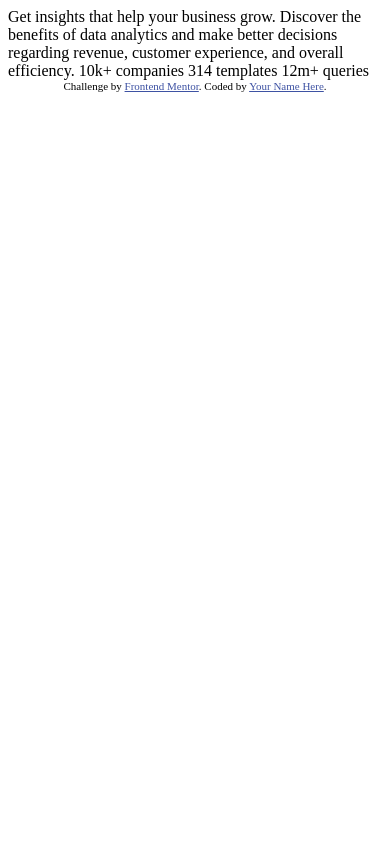
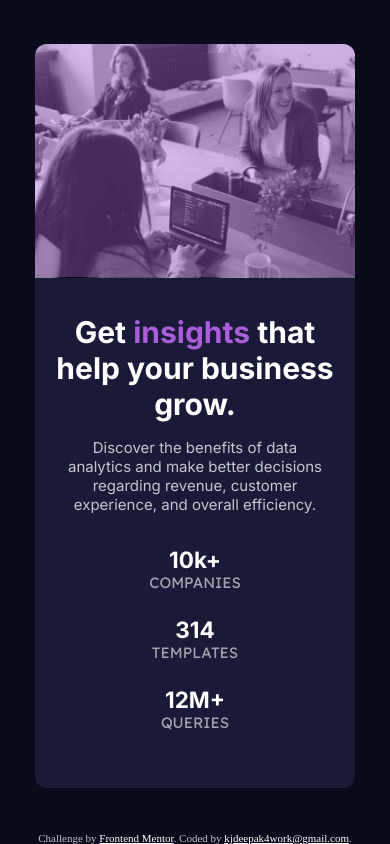
Before and after one commit to kjdeepak/stats-preview-card-component, a plain HTML site: page index.html in a window 390 px wide. Drawn offline with Linux system fonts and the light colour scheme.

Commit message:
Implement mobile design

```diff
--- a/index.html
+++ b/index.html
@@ -1,33 +1,49 @@
 <!DOCTYPE html>
 <html lang="en">
+
 <head>
   <meta charset="UTF-8">
-  <meta name="viewport" content="width=device-width, initial-scale=1.0"> <!-- displays site properly based on user's device -->
+  <meta name="viewport" content="width=device-width, initial-scale=1.0">
+  <!-- displays site properly based on user's device -->
 
   <link rel="icon" type="image/png" sizes="32x32" href="./images/favicon-32x32.png">
+  <link rel="stylesheet" href="./styles.css">
 
   <title>Frontend Mentor | Stats preview card component</title>
+</head>
 
-  <!-- Feel free to remove these styles or customise in your own stylesheet 👍 -->
-  <style>
-    .attribution { font-size: 11px; text-align: center; }
-    .attribution a { color: hsl(228, 45%, 44%); }
-  </style>
-</head>
 <body>
+  <main class="container">
+    <div class="card">
+      <div class="card__header">
+        <img src="./images/image-header-mobile.jpg" alt="image header">
+      </div>
+      <div class="card__body">
+        <h1>Get <span class="card__body__heading-highlighter">insights</span> that help your business grow.</h1>
 
-  Get insights that help your business grow.
+        <p>Discover the benefits of data analytics and make better decisions regarding revenue, customer
+          experience, and overall efficiency.</p>
 
-  Discover the benefits of data analytics and make better decisions regarding revenue, customer
-  experience, and overall efficiency.
+        <div class="stats-one">
+          <h2>10k+</h2>
+          <p>companies</p>
+        </div>
+        <div class="stats-two">
+          <h2>314</h2>
+          <p>templates</p>
+        </div>
+        <div class="stats-three">
+          <h2>12M+</h2>
+          <p>queries</p>
+        </div>
+      </div>
+    </div>
 
-  10k+ companies
-  314 templates
-  12m+ queries
+    <div class="attribution">
+      Challenge by <a href="https://www.frontendmentor.io?ref=challenge" target="_blank">Frontend Mentor</a>.
+      Coded by <a href="https://github.com/kjdeepak" target="_blank">kjdeepak4work@gmail.com</a>.
+    </div>
+  </main>
+</body>
 
-  <div class="attribution">
-    Challenge by <a href="https://www.frontendmentor.io?ref=challenge" target="_blank">Frontend Mentor</a>.
-    Coded by <a href="#">Your Name Here</a>.
-  </div>
-</body>
 </html>
--- /dev/null
+++ b/styles.css
@@ -0,0 +1,111 @@
+@import url('https://fonts.googleapis.com/css2?family=Inter:wght@400;700&display=swap');
+@import url('https://fonts.googleapis.com/css2?family=Lexend+Deca&display=swap');
+
+* {
+    box-sizing: border-box;
+    margin: 0;
+    padding: 0;
+}
+
+body {
+    background-color: hsl(233, 47%, 7%);
+    overflow: auto;
+}
+
+.container {
+    display: flex;
+    flex-direction: column;
+    justify-content: center;
+    align-items: center;
+    position: absolute;
+    bottom: 0;
+    left: 0;
+    right: 0;
+    top: 0;
+}
+
+.card {
+    background-color: hsl(244, 38%, 16%);
+    border-radius: 12px;
+    text-align: center;
+    width: 320px;
+    margin-bottom: auto;
+    margin-top: auto;
+}
+
+.card__header {
+    position: relative;
+}
+
+.card__header::after {
+    content: '';
+    position: absolute;
+    bottom: 5px;
+    left: 0;
+    right: 0;
+    top: 0;
+    background-color: hsl(277, 64%, 61%);
+    border-radius: 12px 12px 0 0;
+    opacity: 0.4;
+}
+
+.card__header>img {
+    border-radius: 12px 12px 0 0;
+    width: 100%;
+}
+
+.card__body {
+    padding: 32px 16px;
+    font-size: 15px;
+}
+
+.card__body>h1 {
+    margin-bottom: 16px;
+}
+
+.stats-one,
+.stats-two,
+.stats-three {
+    margin-bottom: 24px;
+}
+
+.card__body>h1,
+.stats-one>h2,
+.stats-two>h2,
+.stats-three>h2 {
+    color: hsl(0, 0%, 100%);
+    font-family: 'Inter', sans-serif;
+    font-weight: 700;
+}
+
+.card__body__heading-highlighter {
+    color: hsl(277, 64%, 61%);
+}
+
+.card__body>p {
+    color: hsla(0, 0%, 100%, 0.75);
+    font-family: 'Inter', sans-serif;
+    font-weight: 400;
+    padding: 0 16px;
+    margin-bottom: 32px;
+}
+
+.stats-one>p,
+.stats-two>p,
+.stats-three>p {
+    color: hsla(0, 0%, 100%, 0.6);
+    font-family: 'Lexend Deca', sans-serif;
+    font-weight: 400;
+    text-transform: uppercase;
+}
+
+
+.attribution {
+    color: hsla(0, 0%, 100%, 0.75);
+    font-size: 11px;
+    text-align: center;
+}
+
+.attribution a {
+    color: hsl(0, 0%, 100%);
+}
```
